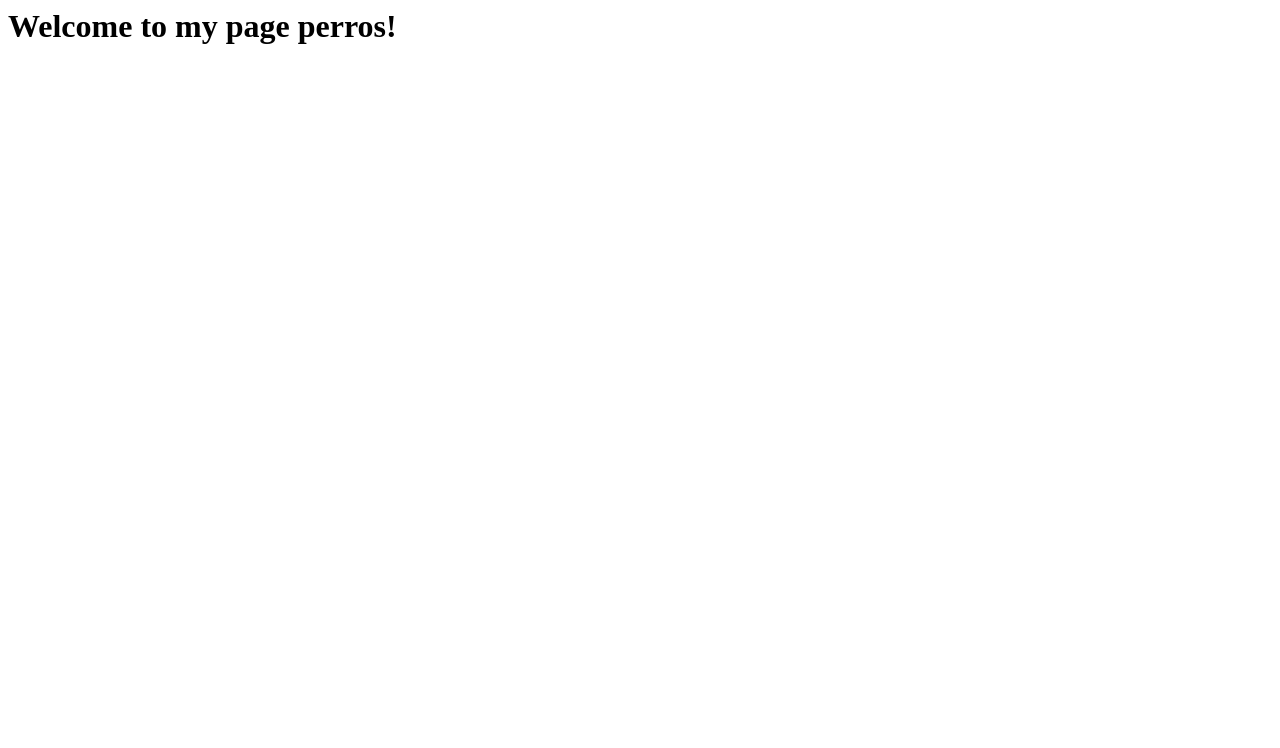
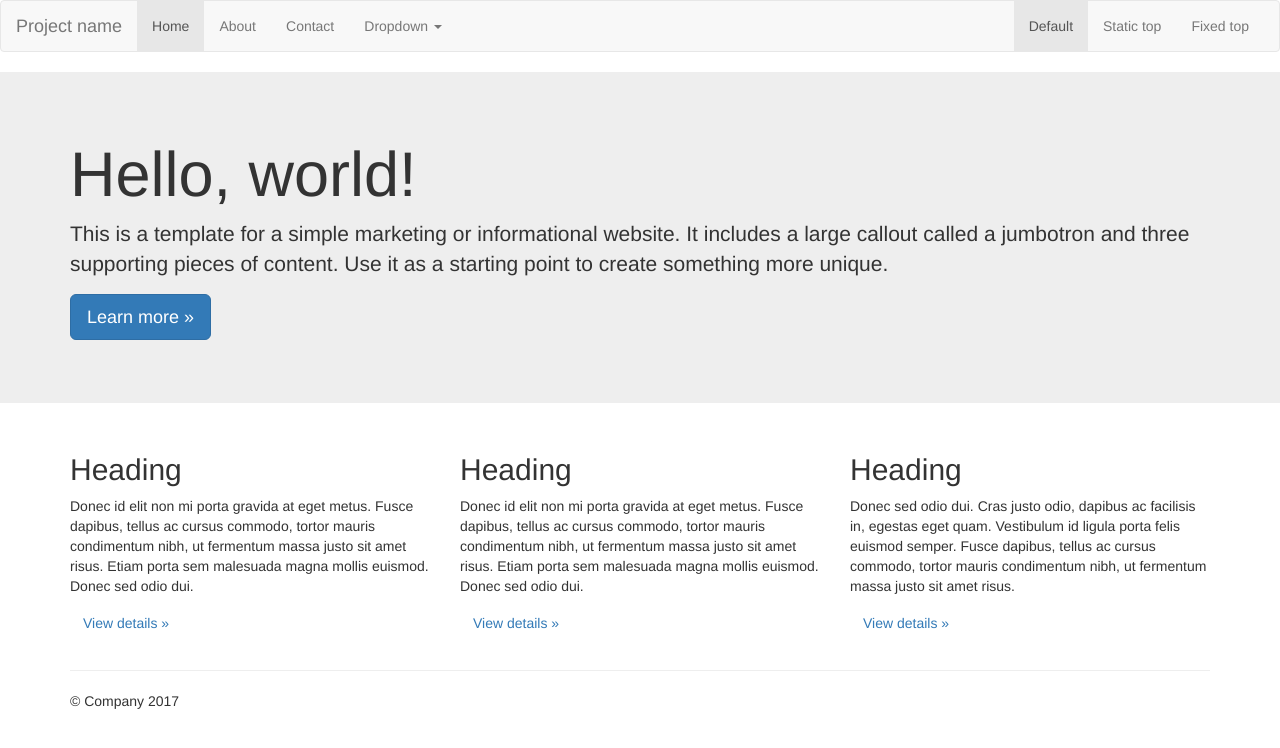
Before and after one commit to carlogilmar/DondeNo, a website: page webroot/index.html in a window 1280 px wide. Drawn offline with nearby package versions, Linux system fonts and the light colour scheme.

Commit message:
Adding boostrap

```diff
--- a/bower.json
+++ b/bower.json
@@ -13,5 +13,8 @@
     "bower_components",
     "test",
     "tests"
-  ]
+  ],
+  "dependencies": {
+    "bootstrap": "^3.3.7"
+  }
 }
--- a/webroot/index.html
+++ b/webroot/index.html
@@ -1 +1,92 @@
-<h1>Welcome to my page perros!</h1>
+<!DOCTYPE html>
+<html lang="en">
+<head>
+  <title>Bootstrap Example</title>
+  <meta charset="utf-8">
+  <meta name="viewport" content="width=device-width, initial-scale=1">
+  <link rel="stylesheet" href="third-party/bootstrap/dist/css/bootstrap.min.css">
+</head>
+<body>
+
+
+
+      <!-- Static navbar -->
+      <nav class="navbar navbar-default">
+        <div class="container-fluid">
+          <div class="navbar-header">
+            <button type="button" class="navbar-toggle collapsed" data-toggle="collapse" data-target="#navbar" aria-expanded="false" aria-controls="navbar">
+              <span class="sr-only">Toggle navigation</span>
+              <span class="icon-bar"></span>
+              <span class="icon-bar"></span>
+              <span class="icon-bar"></span>
+            </button>
+            <a class="navbar-brand" href="#">Project name</a>
+          </div>
+          <div id="navbar" class="navbar-collapse collapse">
+            <ul class="nav navbar-nav">
+              <li class="active"><a href="#">Home</a></li>
+              <li><a href="#">About</a></li>
+              <li><a href="#">Contact</a></li>
+              <li class="dropdown">
+                <a href="#" class="dropdown-toggle" data-toggle="dropdown" role="button" aria-haspopup="true" aria-expanded="false">Dropdown <span class="caret"></span></a>
+                <ul class="dropdown-menu">
+                  <li><a href="#">Action</a></li>
+                  <li><a href="#">Another action</a></li>
+                  <li><a href="#">Something else here</a></li>
+                  <li role="separator" class="divider"></li>
+                  <li class="dropdown-header">Nav header</li>
+                  <li><a href="#">Separated link</a></li>
+                  <li><a href="#">One more separated link</a></li>
+                </ul>
+              </li>
+            </ul>
+            <ul class="nav navbar-nav navbar-right">
+              <li class="active"><a href="./">Default <span class="sr-only">(current)</span></a></li>
+              <li><a href="../navbar-static-top/">Static top</a></li>
+              <li><a href="../navbar-fixed-top/">Fixed top</a></li>
+            </ul>
+          </div><!--/.nav-collapse -->
+        </div><!--/.container-fluid -->
+      </nav>
+
+    <!-- Main jumbotron for a primary marketing message or call to action -->
+    <div class="jumbotron">
+      <div class="container">
+        <h1 class="display-3">Hello, world!</h1>
+        <p>This is a template for a simple marketing or informational website. It includes a large callout called a jumbotron and three supporting pieces of content. Use it as a starting point to create something more unique.</p>
+        <p><a class="btn btn-primary btn-lg" href="#" role="button">Learn more &raquo;</a></p>
+      </div>
+    </div>
+
+    <div class="container">
+      <!-- Example row of columns -->
+      <div class="row">
+        <div class="col-md-4">
+          <h2>Heading</h2>
+          <p>Donec id elit non mi porta gravida at eget metus. Fusce dapibus, tellus ac cursus commodo, tortor mauris condimentum nibh, ut fermentum massa justo sit amet risus. Etiam porta sem malesuada magna mollis euismod. Donec sed odio dui. </p>
+          <p><a class="btn btn-secondary" href="#" role="button">View details &raquo;</a></p>
+        </div>
+        <div class="col-md-4">
+          <h2>Heading</h2>
+          <p>Donec id elit non mi porta gravida at eget metus. Fusce dapibus, tellus ac cursus commodo, tortor mauris condimentum nibh, ut fermentum massa justo sit amet risus. Etiam porta sem malesuada magna mollis euismod. Donec sed odio dui. </p>
+          <p><a class="btn btn-secondary" href="#" role="button">View details &raquo;</a></p>
+       </div>
+        <div class="col-md-4">
+          <h2>Heading</h2>
+          <p>Donec sed odio dui. Cras justo odio, dapibus ac facilisis in, egestas eget quam. Vestibulum id ligula porta felis euismod semper. Fusce dapibus, tellus ac cursus commodo, tortor mauris condimentum nibh, ut fermentum massa justo sit amet risus.</p>
+          <p><a class="btn btn-secondary" href="#" role="button">View details &raquo;</a></p>
+        </div>
+      </div>
+
+      <hr>
+
+      <footer>
+        <p>&copy; Company 2017</p>
+      </footer>
+    </div> <!-- /container -->
+
+<script src="third-party/jquery/dist/jquery.min.js"></script>
+<script src="third-party/bootstrap/dist/js/bootstrap.min.js"></script>
+
+</body>
+</html>
```
